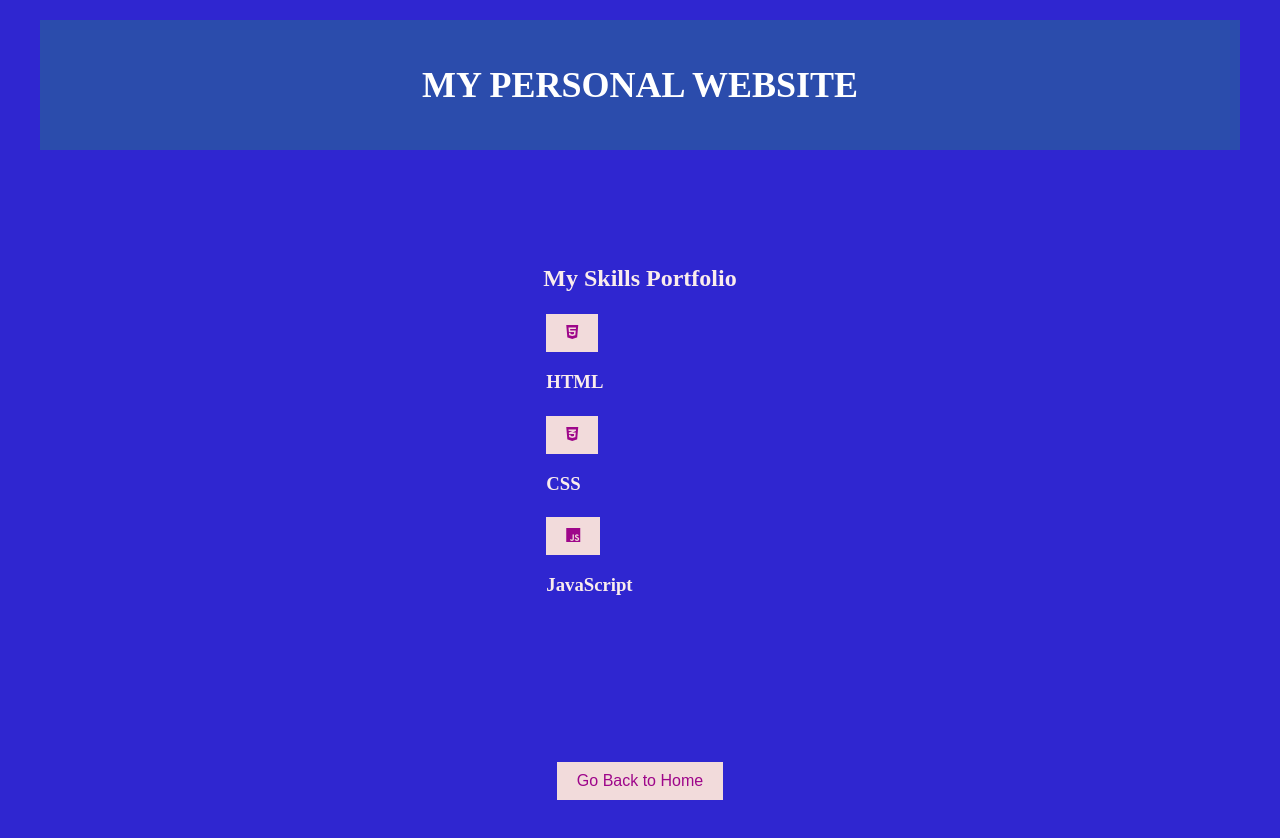
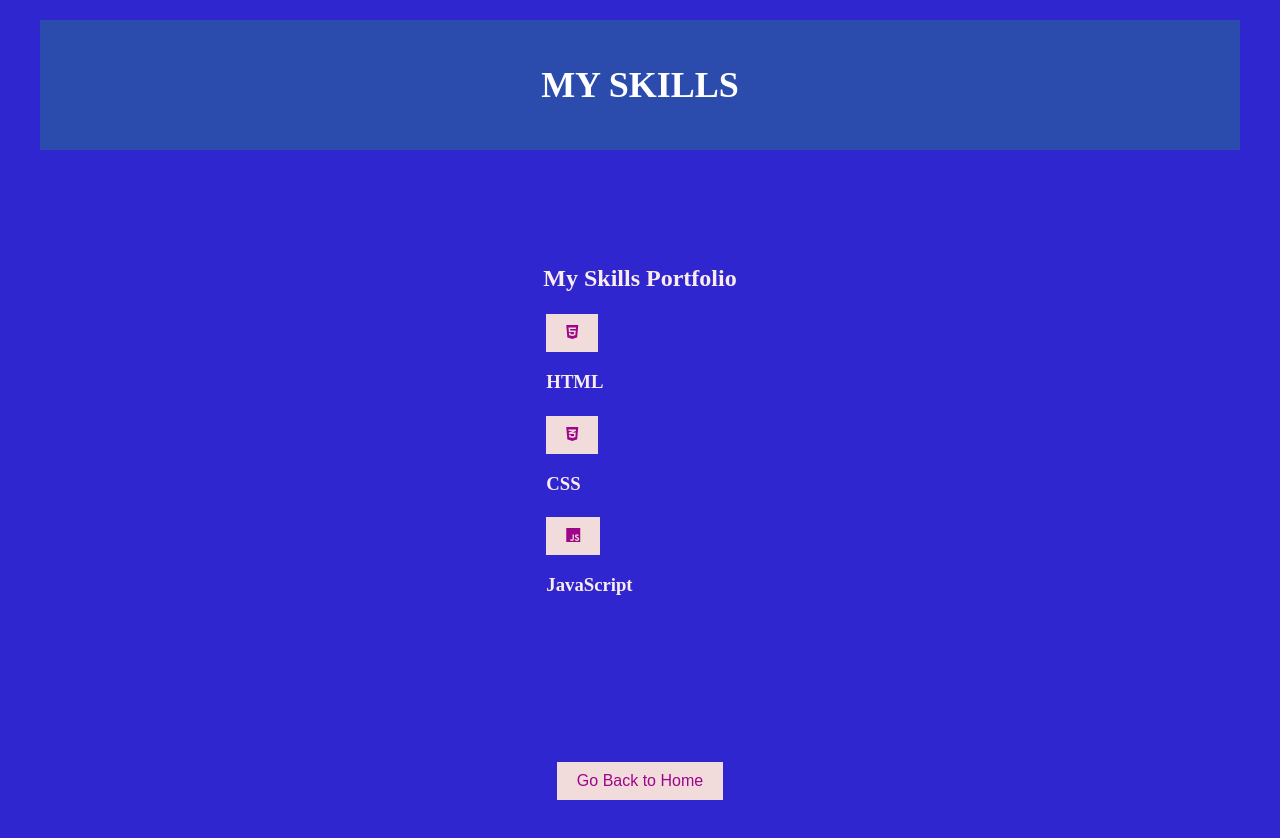
Before and after one commit to zanygod/personal-project1, a plain HTML site: page skills.html in a window 1280 px wide. Drawn offline with Linux system fonts and the light colour scheme.

Commit message:
“finished”

```diff
--- a/skills.html
+++ b/skills.html
@@ -10,7 +10,7 @@
 <body>
     <div class="container">
         <header>
-            <h1>MY PERSONAL WEBSITE</h1>
+            <h1>MY SKILLS</h1>
         </header>
         <div class="hero">
             <div class="content">
```
Also changed, not shown: 1 other file.
